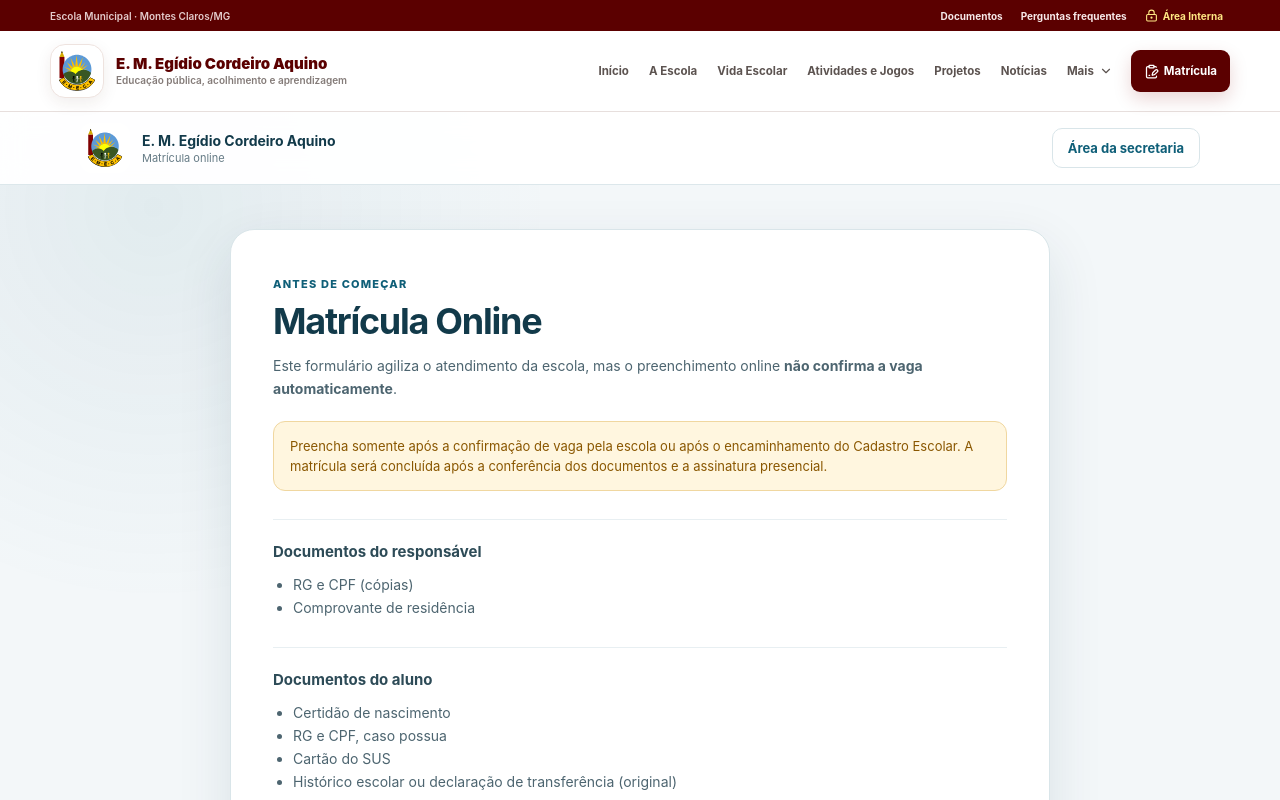
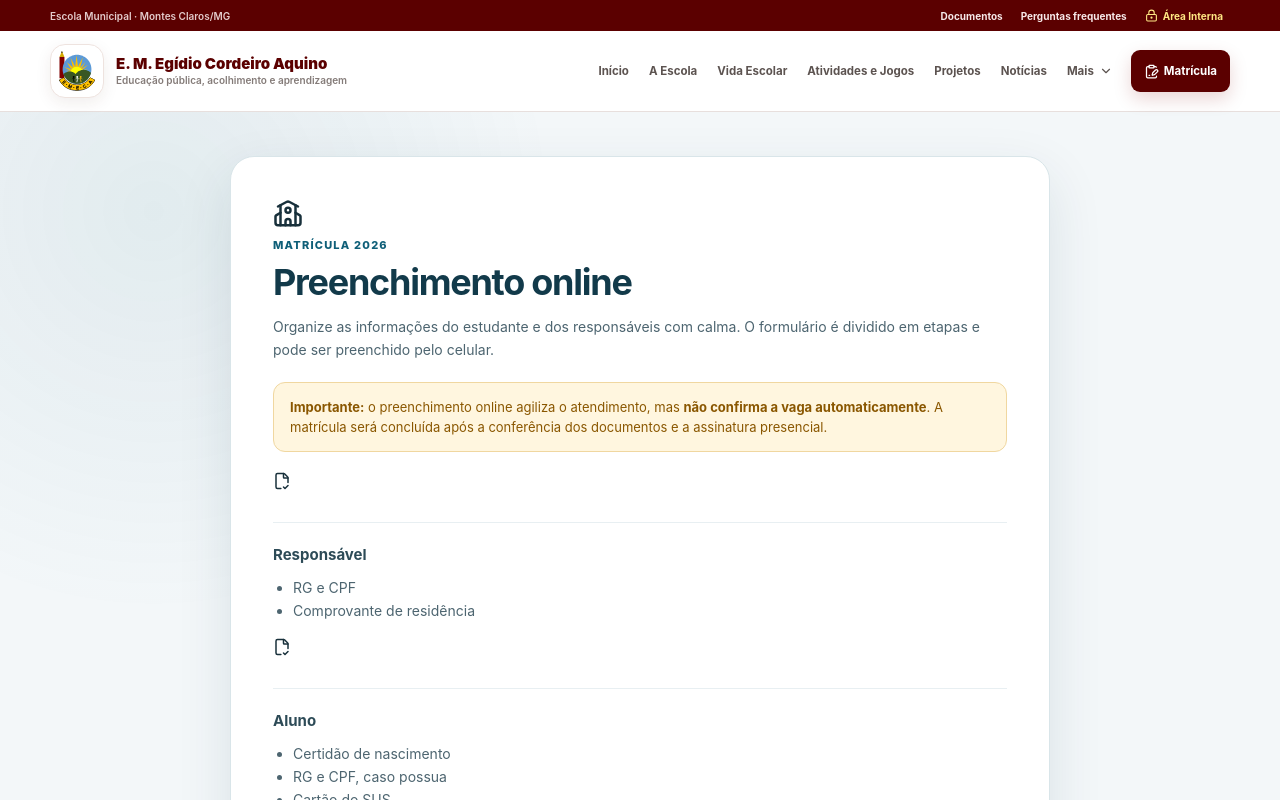
Before and after one commit to Paulo-Andre/emeca, a React (Vite) app in the folder frontend_publico/: page /#/ in a window 1280 px wide. Shown: the top 800 px of the page. Built offline with nearby package versions, Linux system fonts and the light colour scheme.

Commit message:
Simplificar entrada da matrícula e melhorar orientação visual

```diff
--- a/frontend_publico/src/pages/duvidasMatricula.tsx
+++ b/frontend_publico/src/pages/duvidasMatricula.tsx
@@ -1,59 +1,58 @@
 import { useState } from "react";
 import { Link } from "react-router-dom";
-import { ArrowRight } from "lucide-react";
+import { ArrowRight, CheckCircle2, FileCheck2, School } from "lucide-react";
 import "../components/css/publico.css";
 
 function DuvidasMatricula() {
   const [confirmado, setConfirmado] = useState(false);
-  const logo = `${import.meta.env.BASE_URL}logo_escola.svg`;
 
   return (
-    <div className="public-page">
-      <header className="matricula-header">
-        <div className="matricula-header-container">
-          <div className="matricula-brand">
-            <img src={logo} alt="" className="matricula-logo" />
-            <span className="matricula-brand-copy">
-              <strong>E. M. Egídio Cordeiro Aquino</strong>
-              <span>Matrícula online</span>
-            </span>
+    <div className="public-page public-page--matricula">
+      <main className="matricula-hero">
+        <section className="matricula-info matricula-info--intro">
+          <div className="matricula-intro-icon" aria-hidden="true">
+            <School size={30} />
           </div>
 
-          <a href="/login/" className="matricula-btn-nav">
-            Área da secretaria
-          </a>
-        </div>
-      </header>
+          <span className="matricula-kicker">Matrícula 2026</span>
+          <h1>Preenchimento online</h1>
 
-      <main className="matricula-hero">
-        <section className="matricula-info">
-          <span className="matricula-kicker">Antes de começar</span>
-          <h1>Matrícula Online</h1>
-
-          <p>
-            Este formulário agiliza o atendimento da escola, mas o preenchimento
-            online <strong>não confirma a vaga automaticamente</strong>.
+          <p className="matricula-lead">
+            Organize as informações do estudante e dos responsáveis com calma.
+            O formulário é dividido em etapas e pode ser preenchido pelo celular.
           </p>
 
           <div className="matricula-alert">
-            Preencha somente após a confirmação de vaga pela escola ou após o
-            encaminhamento do Cadastro Escolar. A matrícula será concluída após
-            a conferência dos documentos e a assinatura presencial.
+            <strong>Importante:</strong> o preenchimento online agiliza o atendimento,
+            mas <strong>não confirma a vaga automaticamente</strong>. A matrícula será
+            concluída após a conferência dos documentos e a assinatura presencial.
           </div>
 
-          <h3>Documentos do responsável</h3>
+          <div className="matricula-doc-grid">
+            <article>
+              <span><FileCheck2 size={18} /></span>
+              <div>
+                <h3>Responsável</h3>
                 <ul>
-            <li>RG e CPF (cópias)</li>
+                  <li>RG e CPF</li>
                   <li>Comprovante de residência</li>
                 </ul>
+              </div>
+            </article>
 
-          <h3>Documentos do aluno</h3>
+            <article>
+              <span><FileCheck2 size={18} /></span>
+              <div>
+                <h3>Aluno</h3>
                 <ul>
                   <li>Certidão de nascimento</li>
                   <li>RG e CPF, caso possua</li>
                   <li>Cartão do SUS</li>
-            <li>Histórico escolar ou declaração de transferência (original)</li>
+                  <li>Histórico ou declaração de transferência</li>
                 </ul>
+              </div>
+            </article>
+          </div>
 
           <label className="confirmacao-container">
             <input
@@ -62,8 +61,8 @@ function DuvidasMatricula() {
               onChange={() => setConfirmado((valor) => !valor)}
             />
             <span>
-              Estou ciente de que o preenchimento online não garante a vaga e
-              que a matrícula precisa ser concluída presencialmente.
+              Estou ciente de que o preenchimento online não garante a vaga e que
+              a matrícula precisa ser concluída presencialmente.
             </span>
           </label>
 
@@ -75,9 +74,14 @@ function DuvidasMatricula() {
               </Link>
             ) : (
               <div className="matricula-btn-primary disabled" aria-disabled="true">
+                <CheckCircle2 size={18} />
                 Marque a confirmação para continuar
               </div>
             )}
+
+            <a href="/matricula-escolar/" className="matricula-btn-secondary">
+              Voltar às orientações
+            </a>
           </div>
         </section>
       </main>
```
Lines whose indentation alone changed are shown as unchanged.
